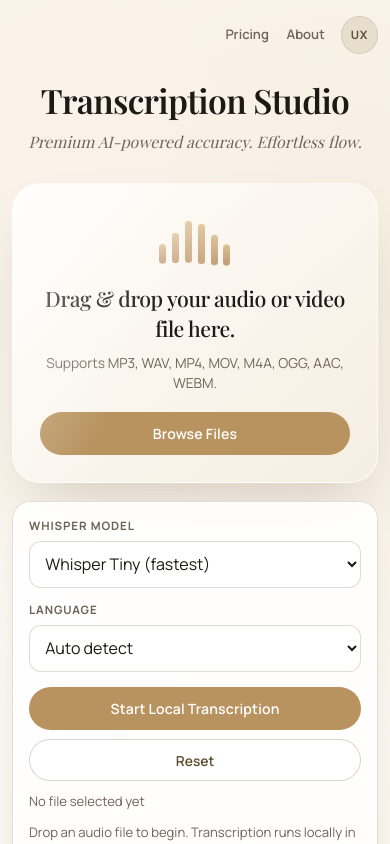
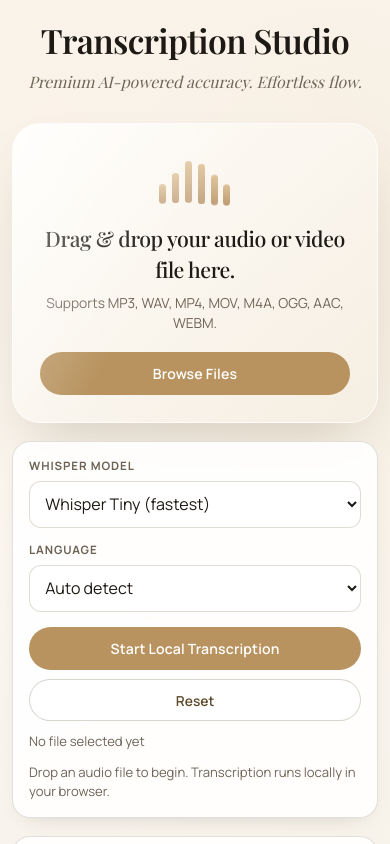
Before and after one commit to uxieee/whisper-transcription-uksi, a Next.js app: page / in a window 390 px wide. Shown: the top 844 px of the page. Built offline with nearby package versions, Linux system fonts and the light colour scheme; a web font is replaced by a local one.

Commit message:
Fix transcript bugs and layout

```diff
--- a/app/globals.css
+++ b/app/globals.css
@@ -42,43 +42,7 @@ a {
 .studioPage {
   width: min(980px, 92vw);
   margin: 0 auto;
-  padding: 1.4rem 0 2.8rem;
-}
-
-.mainHeader {
-  display: flex;
-  justify-content: flex-end;
-  align-items: center;
-  gap: 1rem;
-  margin-bottom: clamp(1.9rem, 1.2rem + 1.8vw, 3rem);
-}
-
-.topNav {
-  display: flex;
-  gap: 1.1rem;
-  color: var(--ink-muted);
-  font-size: 0.82rem;
-  font-weight: 600;
-}
-
-.topNav a {
-  transition: color 180ms ease;
-}
-
-.topNav a:hover {
-  color: var(--muted-gold);
-}
-
-.profileChip {
-  border: 1px solid rgba(93, 78, 52, 0.12);
-  height: 2.35rem;
-  width: 2.35rem;
-  border-radius: 999px;
-  background: #e7dece;
-  color: #5d4f39;
-  font-size: 0.72rem;
-  font-weight: 700;
-  letter-spacing: 0.08em;
+  padding: 2.2rem 0 2.8rem;
 }
 
 .heroSection {
@@ -205,8 +169,7 @@ a {
 
 .primaryButton,
 .ghostButton,
-.inlineLinkButton,
-.profileChip {
+.inlineLinkButton {
   font-family: inherit;
 }
 
@@ -282,8 +245,7 @@ a {
 .fieldGroup select:focus-visible,
 .primaryButton:focus-visible,
 .ghostButton:focus-visible,
-.inlineLinkButton:focus-visible,
-.profileChip:focus-visible {
+.inlineLinkButton:focus-visible {
   outline: 2px solid rgba(184, 147, 95, 0.44);
   outline-offset: 2px;
 }
@@ -547,10 +509,6 @@ a {
     padding-top: 1rem;
   }
 
-  .mainHeader {
-    margin-bottom: 1.4rem;
-  }
-
   .controlActions {
     display: grid;
     grid-template-columns: 1fr;
--- a/app/page.tsx
+++ b/app/page.tsx
@@ -5,20 +5,6 @@ export default function HomePage() {
 
   return (
     <main className="studioPage">
-      <header className="mainHeader" aria-label="Main navigation">
-        <nav className="topNav">
-          <a href="#" aria-label="Pricing">
-            Pricing
-          </a>
-          <a href="#" aria-label="About">
-            About
-          </a>
-        </nav>
-        <button type="button" className="profileChip" aria-label="User profile">
-          UX
-        </button>
-      </header>
-
       <section className="heroSection" aria-label="Hero">
         <h1>Transcription Studio</h1>
         <p>Premium AI-powered accuracy. Effortless flow.</p>
--- a/components/transcription-studio.tsx
+++ b/components/transcription-studio.tsx
@@ -222,6 +222,12 @@ function getStatusLine(item: RecentTranscription): string {
   }
 
   return `Draft • ${formatUpdatedAt(item.updatedAt)}`;
+}
+
+function buildTimestampedTranscript(segments: TranscriptSegment[]): string {
+  return segments
+    .map((segment) => `[${formatClockTime(segment.start)} - ${formatClockTime(segment.end)}] ${segment.text}`)
+    .join("\n");
 }
 
 export function TranscriptionStudio() {
@@ -453,6 +459,19 @@ export function TranscriptionStudio() {
     setStatusText("Transcript copied to clipboard.");
   };
 
+  const copyTimestampedTranscript = async (): Promise<void> => {
+    if (!activeResult || typeof navigator === "undefined" || !navigator.clipboard) {
+      return;
+    }
+
+    const segments = activeResult.segments.length
+      ? activeResult.segments
+      : [{ start: 0, end: 0, text: activeResult.text }];
+
+    await navigator.clipboard.writeText(buildTimestampedTranscript(segments));
+    setStatusText("Timestamped transcript copied to clipboard.");
+  };
+
   return (
     <section className="transcriptionStudio" aria-label="Transcription workspace">
       <section className="uploadSection" aria-label="Upload audio/video">
@@ -670,6 +689,9 @@ export function TranscriptionStudio() {
               <button type="button" className="ghostButton" onClick={copyTranscript}>
                 Copy Text
               </button>
+              <button type="button" className="ghostButton" onClick={copyTimestampedTranscript}>
+                Copy with Timestamps
+              </button>
             </div>
 
             <div className="metaStrip outputMetaStrip">
--- a/components/whisper.worker.ts
+++ b/components/whisper.worker.ts
@@ -22,6 +22,34 @@ type WhisperOutput = {
 let currentModel: string | null = null;
 type AsrCallable = (audio: unknown, options: Record<string, unknown>) => Promise<WhisperOutput>;
 let transcriberPromise: Promise<AsrCallable> | null = null;
+
+function toFloat32Audio(input: unknown): Float32Array {
+  if (input instanceof Float32Array) {
+    return input;
+  }
+
+  if (Array.isArray(input)) {
+    return Float32Array.from(input);
+  }
+
+  if (ArrayBuffer.isView(input)) {
+    const view = input as ArrayBufferView;
+    return new Float32Array(view.buffer, view.byteOffset, Math.floor(view.byteLength / Float32Array.BYTES_PER_ELEMENT));
+  }
+
+  if (input instanceof ArrayBuffer) {
+    return new Float32Array(input);
+  }
+
+  if (input && typeof input === "object") {
+    const candidate = input as { array?: unknown };
+    if (candidate.array !== undefined) {
+      return toFloat32Audio(candidate.array);
+    }
+  }
+
+  throw new Error("Invalid audio payload. Expected Float32Array audio samples.");
+}
 
 function postStatus(requestId: string, message: string, stage: "loading" | "running" | "ready"): void {
   self.postMessage({ type: "status", requestId, stage, message });
@@ -82,22 +110,18 @@ self.addEventListener("message", async (event: MessageEvent<WhisperRequest>) =>
 
   try {
     const transcriber = await getTranscriber(model, requestId);
+    const normalizedAudio = toFloat32Audio(audio);
 
     postStatus(requestId, "Running local transcription in browser...", "running");
 
-    const output = await transcriber(
-      {
-        array: audio,
-        sampling_rate: samplingRate
-      },
-      {
+    const output = await transcriber(normalizedAudio, {
+      sampling_rate: samplingRate,
       task: "transcribe",
       language: language || undefined,
       chunk_length_s: 30,
       stride_length_s: 5,
       return_timestamps: true
-      }
-    );
+    });
 
     self.postMessage({
       type: "complete",
```
